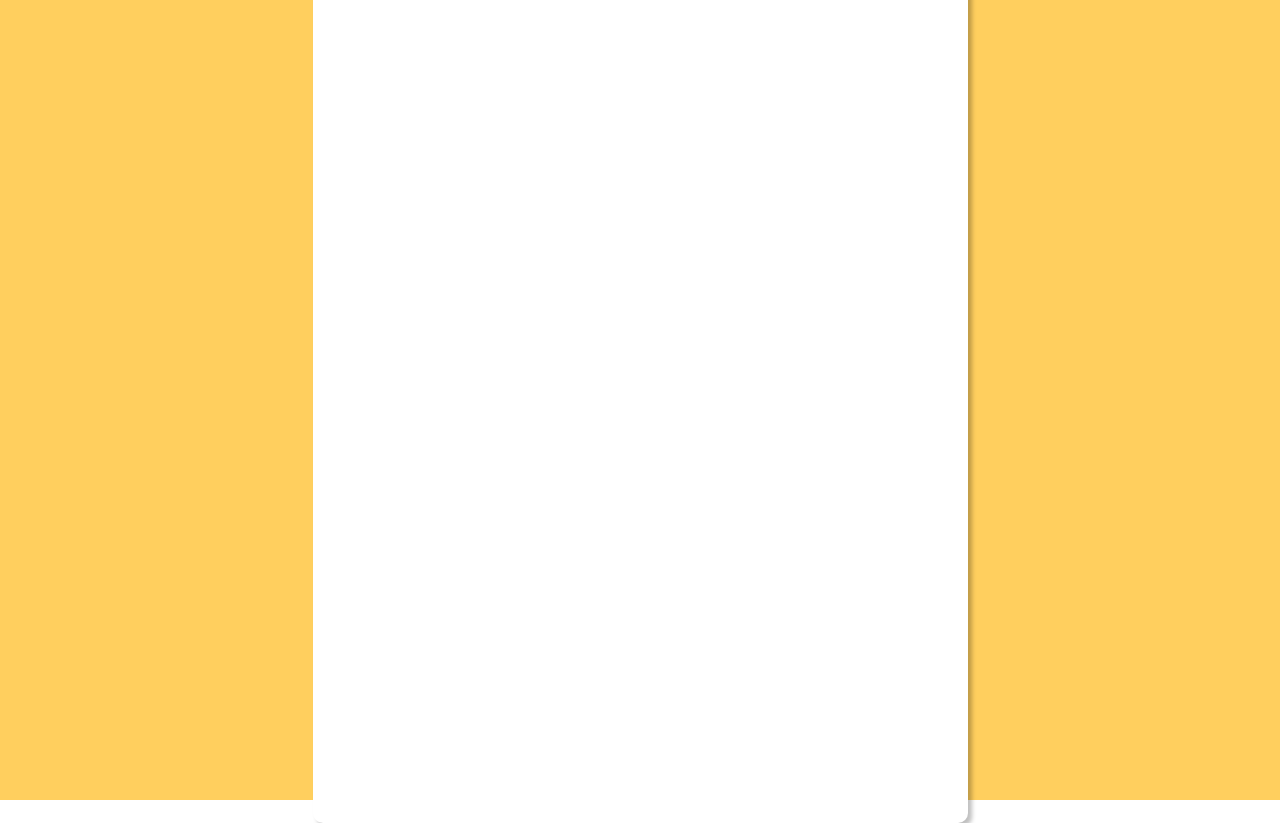
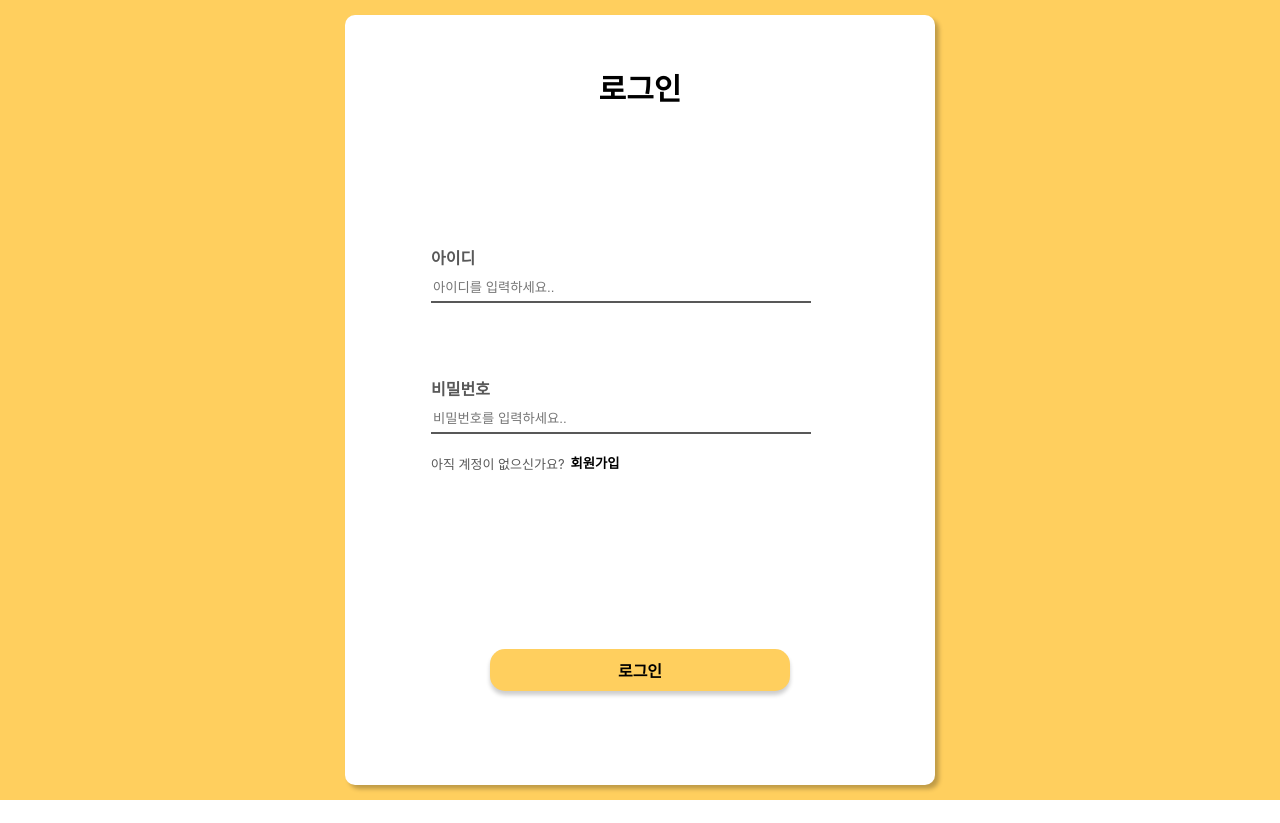
Before and after one commit to CUTY-DMS/TEAM2_CMD_FRONTEND, a React (Create React App) app: page /login in a window 1280 px wide. After the commit the page ends 800 px from the top, so only its background shows below. Built offline with nearby package versions, Linux system fonts and the light colour scheme.

Commit message:
Login.js 완성

```diff
--- a/src/App.js
+++ b/src/App.js
@@ -1,6 +1,7 @@
 import { BrowserRouter, Route, Routes } from 'react-router-dom';
 import Main from './Pages/Main';
 import Login from './Pages/Login';
+import SignUp from "./Pages/SignUp";
 
 function App() {
   return (
@@ -8,6 +9,7 @@ function App() {
       <Routes>
         <Route path="/" element={<Main />} />
         <Route path="/login" element={<Login />} />
+        <Route path="/signUp" element={<SignUp/>} />
       </Routes>
     </BrowserRouter>
   );
--- a/src/Pages/Login.js
+++ b/src/Pages/Login.js
@@ -1,13 +1,29 @@
-import React from 'react';
-import styled from 'styled-components';
+import React from "react";
+import styled from "styled-components";
 
 function Login() {
 	return (
 		<Body>
 			<Container>
+				<Title>로그인</Title>
+				<Wrapper>
+					<IPTitle>아이디</IPTitle>
+					<Input placeholder="아이디를 입력하세요.."></Input>
+					<Line></Line>
+				</Wrapper>
+				<Wrapper>
+					<IPTitle>비밀번호</IPTitle>
+					<Input placeholder="비밀번호를 입력하세요.." type="password"></Input>
+					<Line></Line>
+					<AccountBox>
+						<NoAccount>아직 계정이 없으신가요? </NoAccount>
+						<SignUpButton>회원가입</SignUpButton>
+					</AccountBox>
+				</Wrapper>
+				<LoginButton>로그인</LoginButton>
 			</Container>
 		</Body>
-    )
+	);
 }
 
 export default Login;
@@ -20,16 +36,83 @@ const Body = styled.div`
 	height: 100vh;
 	margin: 0;
 	padding: 0px;
-    background: #FFCF5E;
+	background: #ffcf5e;
 `;
 
 const Container = styled.div`
-    display: inline-flex;
-    justify-content: center;
+	display: flex;
+	justify-content: flex-start;
 	align-items: center;
-    width: 655px;
-    height: 845px;
+	flex-direction: column;
+	width: 590px;
+	height: 770px;
 	box-shadow: 4px 4px 4px 0px rgba(0, 0, 0, 0.25);
 	border-radius: 10px;
-    background: #FFF;
+	background: #fff;
 `;
+
+const Title = styled.div`
+	font-size: 30px;
+	font-weight: 1000;
+	padding-top: 50px;
+	padding-bottom: 80px;
+`;
+
+const Wrapper = styled.div`
+	display: flex;
+	flex-direction: column;
+	justify-content: center;
+	width: 418px;
+	height: 150px;
+`;
+
+const IPTitle = styled.div`
+    font-weight: 700;
+	color: #585858;
+	padding-bottom: 10px;
+	padding-top: 20px;
+`;
+const Input = styled.input`
+	border: none;
+	outline: none;
+	width: 100%;
+`;
+const Line = styled.div`
+	width: 380px;
+	margin-top: 5px;
+	border-top: 2px solid #585858;
+`;
+
+const NoAccount = styled.div`
+	display: flex;
+	flex-direction: row;
+	font-size: small;
+	color: #585858;
+`;
+const SignUpButton = styled.button`
+	background-color: white;
+    margin-top: -2px;
+	border: none;
+	color: black;
+	font-weight: bold;
+	cursor: pointer;
+`;
+
+const AccountBox = styled.div`
+	display: flex;
+	flex-direction: row;
+	padding-top: 20px;
+`;
+
+const LoginButton = styled.button`
+	background-color: #ffcf5e;
+	border: none;
+	width: 300px;
+	height: 42px;
+	border-radius: 15px;
+	font-size: medium;
+	font-weight: 700;
+	box-shadow: 0px 4px 4px 0px rgb(0, 0, 0, 0.2);
+    cursor: pointer;
+    margin-top: 160px;
+`;
```
Lines whose indentation alone changed are shown as unchanged.
